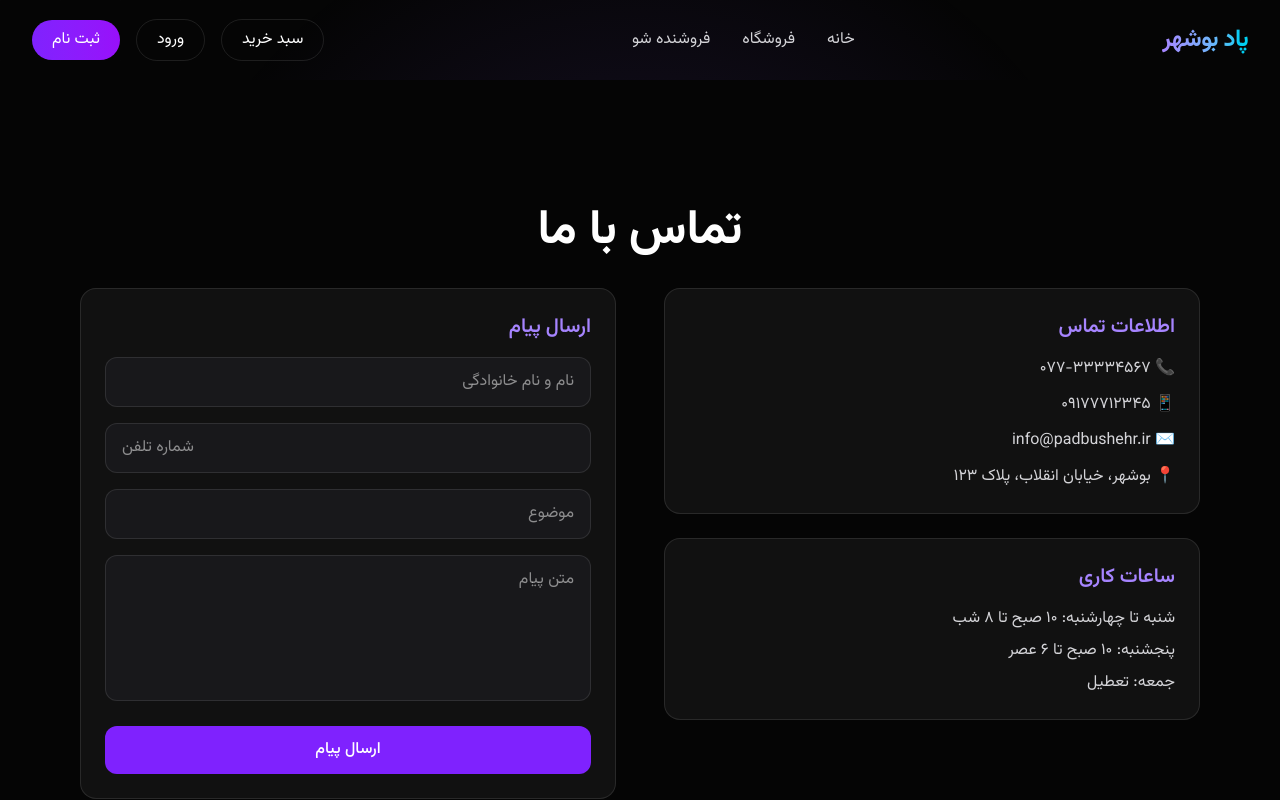
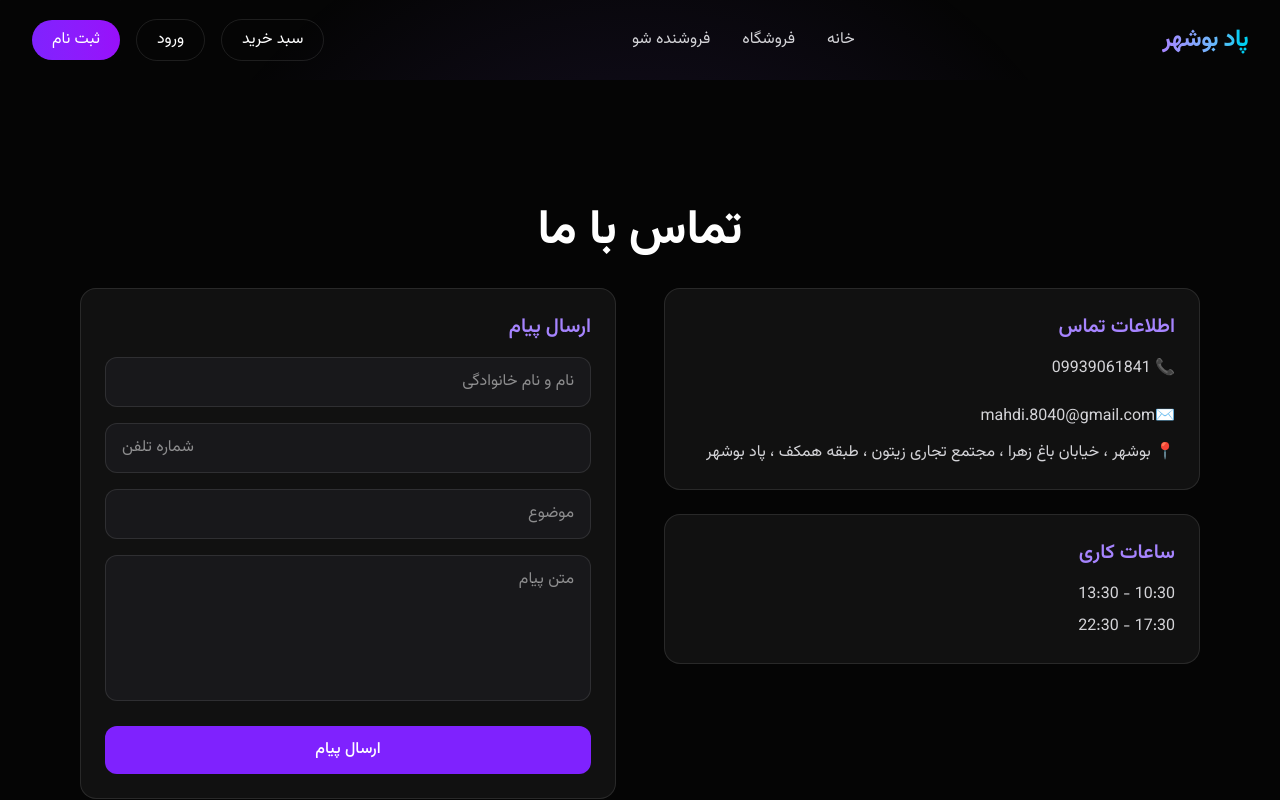
Before and after one commit to amiraliminaee2-hue/vape-store, a Next.js app: page /contact in a window 1280 px wide. Shown: the top 800 px of the page. Built offline with nearby package versions, Linux system fonts and the light colour scheme; no server answers; the database is empty.

Commit message:
Fix unauthorized alerts and improve product image upload

```diff
--- a/app/account/page.tsx
+++ b/app/account/page.tsx
@@ -59,6 +59,7 @@ export default function AccountPage() {
     try {
       const res = await fetch("/api/profile");
       if (res.status === 401) {
+        alert("ابتدا باید ثبت‌نام یا وارد حساب کاربری خود شوید.");
         router.push("/sign-in");
         return;
       }
--- a/app/account/wishlist/page.tsx
+++ b/app/account/wishlist/page.tsx
@@ -40,6 +40,7 @@ export default function WishlistPage() {
     try {
       const res = await fetch("/api/wishlist");
       if (res.status === 401) {
+        alert("ابتدا باید ثبت‌نام یا وارد حساب کاربری خود شوید.");
         router.push("/auth/signin");
         return;
       }
--- a/app/contact/page.tsx
+++ b/app/contact/page.tsx
@@ -41,19 +41,18 @@ export default function ContactPage() {
             <div className="bg-white/5 rounded-2xl p-6 border border-white/10">
               <h2 className="text-xl font-semibold mb-4 text-violet-400">اطلاعات تماس</h2>
               <div className="space-y-3 text-zinc-300">
-                <p className="flex items-center gap-3">📞 ۰۷۷-۳۳۳۳۴۵۶۷</p>
-                <p className="flex items-center gap-3">📱 ۰۹۱۷۷۷۱۲۳۴۵</p>
-                <p className="flex items-center gap-3">✉️ info@padbushehr.ir</p>
-                <p className="flex items-start gap-3">📍 بوشهر، خیابان انقلاب، پلاک ۱۲۳</p>
+                <p className="flex items-center gap-3">📞 09939061841</p>
+                <p className="flex items-center gap-3"></p>
+                <p className="flex items-center gap-3">✉️mahdi.8040@gmail.com</p>
+                <p className="flex items-start gap-3">📍 بوشهر ، خیابان باغ زهرا ، مجتمع تجاری زیتون ، طبقه همکف ، پاد بوشهر</p>
               </div>
             </div>
 
             <div className="bg-white/5 rounded-2xl p-6 border border-white/10">
               <h2 className="text-xl font-semibold mb-4 text-violet-400">ساعات کاری</h2>
               <div className="space-y-2 text-zinc-300">
-                <p>شنبه تا چهارشنبه: ۱۰ صبح تا ۸ شب</p>
-                <p>پنجشنبه: ۱۰ صبح تا ۶ عصر</p>
-                <p>جمعه: تعطیل</p>
+                <p> 10:30 - 13:30</p>
+                <p>17:30 - 22:30</p>
               </div>
             </div>
           </div>
--- a/app/dashboard/orders/[id]/page.tsx
+++ b/app/dashboard/orders/[id]/page.tsx
@@ -76,6 +76,7 @@ export default function OrderDetailsPage({ params }: PageParams) {
         } else if (res.status === 404) {
           router.push("/404");
         } else if (res.status === 401) {
+          alert("ابتدا باید ثبت‌نام یا وارد حساب کاربری خود شوید.");
           router.push("/auth/signin");
         }
       } catch (error) {
--- a/app/dashboard/wishlist/page.tsx
+++ b/app/dashboard/wishlist/page.tsx
@@ -31,6 +31,7 @@ export default function WishlistPage() {
     try {
       const res = await fetch("/api/wishlist");
       if (res.status === 401) {
+        alert("ابتدا باید ثبت‌نام یا وارد حساب کاربری خود شوید.");
         router.push("/sign-in");
         return;
       }
--- a/app/faq/page.tsx
+++ b/app/faq/page.tsx
@@ -13,31 +13,31 @@ interface FAQItem {
 const faqs: FAQItem[] = [
   {
     question: "آیا محصولات شما اصل هستند؟",
-    answer: "بله، تمامی محصولات فروشگاه پاد بوشهر ۱۰۰٪ اصل و با ضمانت اصالت کالا ارائه می‌شوند.",
+    answer: "بله، تمامی محصولات فروشگاه پاد بوشهر ۱۰۰٪ اصل و وارداتی هستند و با ضمانت اصالت کالا ارائه می‌شوند.",
   },
   {
     question: "هزینه ارسال چقدر است؟",
-    answer: "هزینه ارسال بر اساس وزن بسته و مقصد تعیین می‌شود. برای خریدهای بالای ۵۰۰ هزار تومان، ارسال رایگان است.",
+    answer: "هزینه ارسال به تمام نقاط کشور در حال حاضر 140 هزار تومان است .",
   },
   {
     question: "مدت زمان ارسال چقدر است؟",
-    answer: "سفارش‌ها در تهران ظرف ۲۴ ساعت و در شهرستان‌ها ۲ تا ۵ روز کاری ارسال می‌شوند.",
+    answer: "سفارش‌ها در بوشهر ظرف 24 تا 48 ساعت و در شهرستان‌ها 2 تا 5 روز کاری ارسال می‌شوند.",
   },
   {
     question: "چگونه می‌توانم سفارش خود را پیگیری کنم؟",
-    answer: "پس از ثبت سفارش، کد رهگیری برای شما پیامک می‌شود و می‌توانید از طریق سایت پست پیگیری کنید.",
+    answer: "بعد از ثبت سفارش میتوانید با بررسی کانال تلگرامی و پیدا کردن شماره سفارش خود از کد رهگیری پستی خود باخبر شوید",
   },
   {
     question: "آیا امکان مرجوعی کالا وجود دارد؟",
-    answer: "در صورت وجود مشکل در کالا، تا ۷ روز کاری امکان بازگشت کالا وجود دارد.",
+    answer: "در صورت وجود مشکل در کالا، تا 24 ساعت پس از رسیدن مرسوله امکان بازگشت کالا وجود دارد.",
   },
   {
     question: "روش‌های پرداخت چیست؟",
-    answer: "پرداخت از طریق درگاه بانکی آنلاین، کارت به کارت و واریز به حساب امکان‌پذیر است.",
+    answer: "پرداخت از طریق درگاه بانکی آنلاین، کارت به کارت امکان‌پذیر است.",
   },
   {
     question: "آیا مشاوره رایگان دارید؟",
-    answer: "بله، تیم پشتیبانی ما آماده پاسخگویی به سوالات شما از طریق تماس تلفنی، واتساپ و اینستاگرام است.",
+    answer: "بله، تیم پشتیبانی ما آماده پاسخگویی به سوالات شما از طریق تماس تلفنی، تلگرام و اینستاگرام است.",
   },
 ];
 
```
